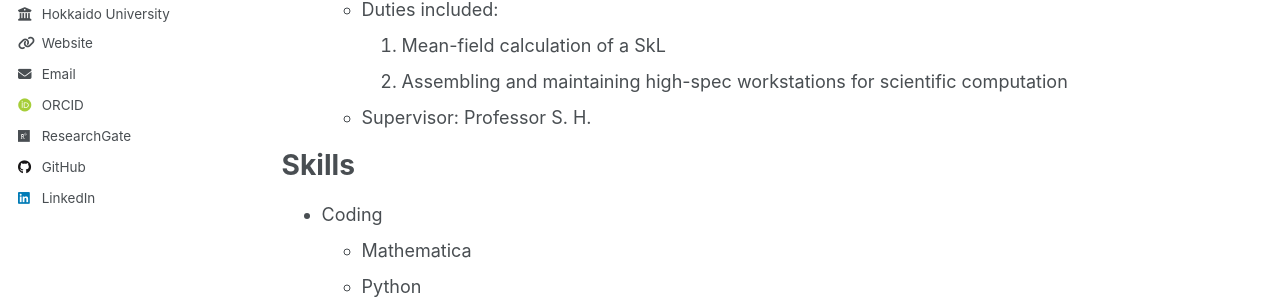
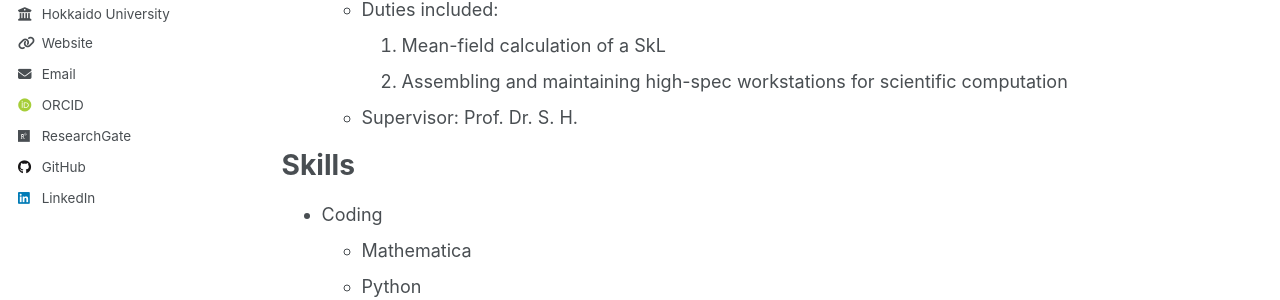
Before and after one commit to yzhacn/yzhacn.github.io, a Jekyll site: the page built from _pages/cv.md, in a window 1280 px wide and 900 px high. Shown: the part 436-736 px from the top of the window. Built offline with Jekyll 4.4.1, drawn with Linux system fonts in a browser that asks for light colours; some web fonts are replaced.

Commit message:
Update cv.md

```diff
--- a/_pages/cv.md
+++ b/_pages/cv.md
@@ -21,7 +21,7 @@ Work experience
   * Duties included:
     1. Mean-field calculation of a SkL
     2. Assembling and maintaining high-spec workstations for scientific computation
-  * Supervisor: Professor S. H.
+  * Supervisor: Prof. Dr. S. H.
 
 Skills
 ======
```
